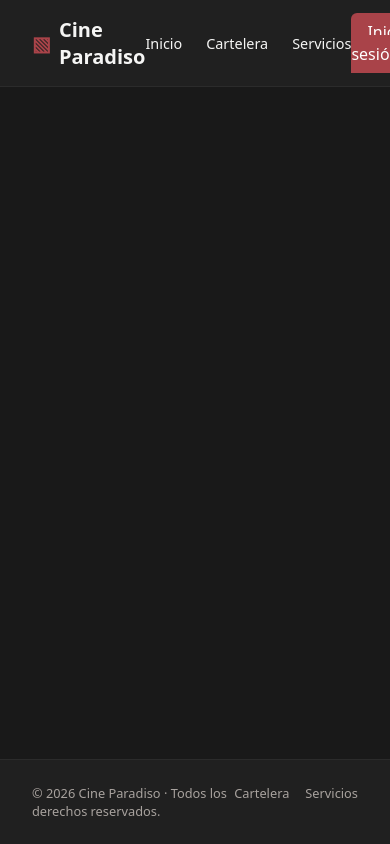
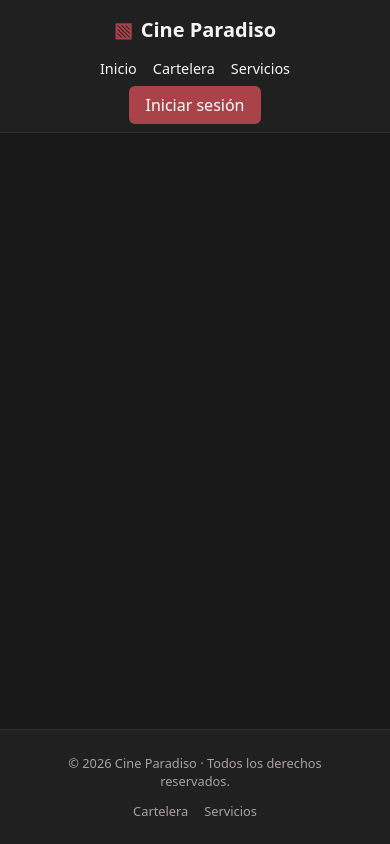
Before and after one commit to NahuelGz1/Frontend-Web, a Flask app: template templates/cliente/cancelar-compra.html in a window 390 px wide; the page is wider, and only the part inside the window is pictured. Run offline with Flask 3, Linux system fonts and the light colour scheme; the template is opened without the code that fills it, so the values that code supplies are empty.

Commit message:
style(frontend): hago responsive el css

```diff
--- a/static/css/cine-paradiso.css
+++ b/static/css/cine-paradiso.css
@@ -65,6 +65,7 @@ a {
     display: flex;
     gap: 1.5rem;
     font-size: 0.9rem;
+    align-items: center;
 }
 
 .nav-links a:hover {
@@ -225,3 +226,58 @@ a {
     color: var(--text-muted);
     margin-bottom: 1.5rem;
 }
+
+/* adaptacion para celulares y pantallas chicas */
+@media (max-width: 768px) {
+    /* reacomoda el header arriba para pantallas chicas */
+    .site-header {
+        padding: 1rem;
+        flex-direction: column;
+        gap: 1rem;
+    }
+
+    /* acomoda los enlaces del header centrados */
+    .nav-links {
+        gap: 1rem;
+        flex-wrap: wrap;
+        justify-content: center;
+    }
+
+    /* pasa la pantalla del admin a una sola columna */
+    .admin-layout {
+        flex-direction: column;
+    }
+
+    /* vuelve horizontal el menu lateral en celulares */
+    .admin-sidebar {
+        width: 100%;
+        border-right: none;
+        border-bottom: 1px solid var(--cinema-800);
+        padding: 1rem;
+        flex-direction: row;
+        overflow-x: auto;
+    }
+
+    /* oculta las etiquetas de seccion en celulares */
+    .admin-sidebar-label {
+        display: none;
+    }
+
+    /* evita que se corten los textos del menu al scrolear */
+    .admin-sidebar a {
+        white-space: nowrap;
+    }
+
+    /* achica el espacio interno del panel central */
+    .admin-main {
+        padding: 1rem;
+    }
+
+    /* centra y apila los textos del pie de pagina */
+    .site-footer {
+        flex-direction: column;
+        gap: 0.75rem;
+        text-align: center;
+        align-items: center;
+    }
+}
```
